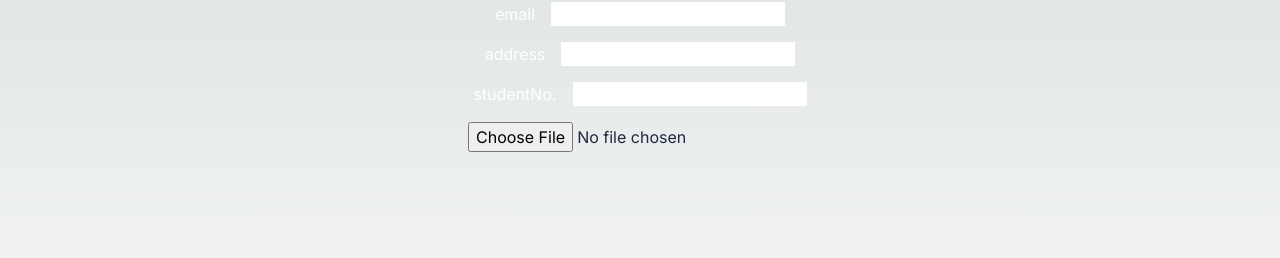
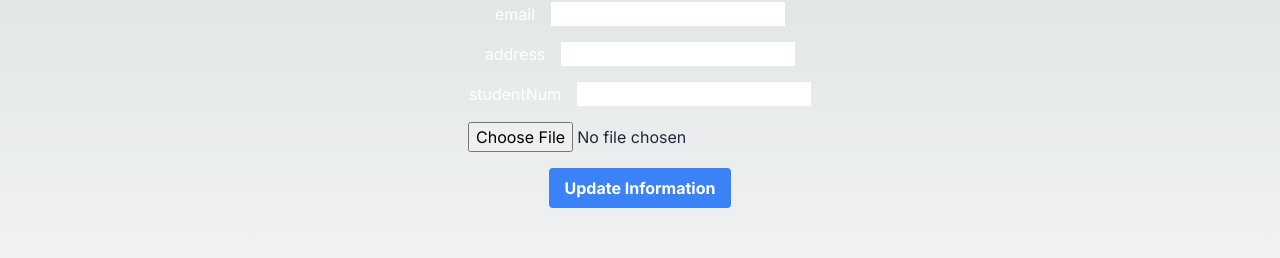
Before and after one commit to youername/class-nextjs-1, a Next.js app: page /userInfo in a window 1280 px wide. Shown: the part 254-512 px from the top of the page. Built offline with nearby package versions, Linux system fonts and the light colour scheme; no server answers.

Commit message:
feat: 유저인포 업데이트

```diff
--- a/app/userInfo/page.tsx
+++ b/app/userInfo/page.tsx
@@ -1,47 +1,99 @@
 "use client";
 import { UserContext } from "@/utils/userContext";
+import axios from "axios";
 import React, { ChangeEvent, useContext, useState } from "react";
 import Resizer from "react-image-file-resizer";
 
 interface Props {}
 
 const UserInfo: React.FC<Props> = ({}) => {
-  const [resizedImage, setResizedImage] = useState<any>("");
-
+  const [resizedImage, setResizedImage] = useState<string>("");
   const ctx = useContext(UserContext);
   const [inputData, setInputData] = useState<inputType[]>(fields);
-
   const [title, setTitle] = useState<string>(ctx?.title || "");
 
   const resizeFile = (file: File) =>
-    new Promise((resolve) => {
+    new Promise<string>((resolve) => {
       Resizer.imageFileResizer(
         file,
-        300, // 너비
-        300, // 높이
-        "JPEG", // 포맷
-        100, // 품질
-        90, // 회전
+        300,
+        300,
+        "JPEG",
+        100,
+        90,
         (uri) => {
-          resolve(uri);
+          resolve(uri as string);
         },
-        "base64" // 출력 타입
+        "base64"
       );
     });
-  const handleFileChange = async (event: any) => {
-    const file = event.target.files[0];
-    try {
-      const image = await resizeFile(file);
-      setResizedImage(image);
-    } catch (err) {
-      console.log(err);
+
+  const handleFileChange = async (event: ChangeEvent<HTMLInputElement>) => {
+    const file = event.target.files?.[0];
+    if (file) {
+      try {
+        const image = await resizeFile(file);
+        setResizedImage(image);
+      } catch (err) {
+        console.log(err);
+      }
     }
   };
 
-  console.log("resizedImage", resizedImage);
+  const handleInputChange = (index: number, value: string) => {
+    setInputData((prevData) =>
+      prevData.map((item, idx) => (idx === index ? { ...item, value } : item))
+    );
+  };
+
+  const handleSubmit = async () => {
+    const formData = inputData.reduce((acc, item) => {
+      acc[item.name] = item.value;
+      return acc;
+    }, {} as Record<string, string>);
+
+    formData.photoBase64 = resizedImage;
+
+    try {
+      const token = localStorage.getItem("qid");
+      const response = await axios.patch(
+        "http://localhost:8000/userUpdate",
+        formData,
+        {
+          headers: {
+            "Content-Type": "application/json",
+            Authorization: `Bearer ${token}`,
+          },
+        }
+      );
+
+      if (!response.data) {
+        throw new Error("Failed to update user info");
+      }
+
+      const result = await response.data;
+      console.log("Update successful:", result);
+      // 성공 메시지를 사용자에게 표시하거나 다른 작업 수행
+    } catch (error) {
+      if (axios.isAxiosError(error)) {
+        console.error("Axios error details:", {
+          message: error.message,
+          response: error.response?.data,
+          status: error.response?.status,
+          headers: error.response?.headers,
+        });
+
+        // 구체적인 에러 메시지를 사용자에게 표시
+        alert(`Error: ${error.response?.data?.message || error.message}`);
+      } else {
+        console.error("Unexpected error:", error);
+        alert("An unexpected error occurred. Please try again.");
+      }
+    }
+  };
 
   return (
-    <div className="flex flex-col w-full min-h-[calc(100vh-220px)] ">
+    <div className="flex flex-col w-full min-h-[calc(100vh-220px)]">
       <div className="text-center text-[2rem] font-extrabold mt-12">
         Information
       </div>
@@ -55,10 +107,7 @@ const UserInfo: React.FC<Props> = ({}) => {
               <input
                 type={input.type}
                 value={input.value}
-                onChange={(e) => {
-                  //home work 배열객체 값 변경
-                  e.currentTarget.value;
-                }}
+                onChange={(e) => handleInputChange(index, e.target.value)}
               />
             </div>
           </div>
@@ -75,6 +124,12 @@ const UserInfo: React.FC<Props> = ({}) => {
             </picture>
           </div>
         )}
+        <button
+          onClick={handleSubmit}
+          className="bg-blue-500 hover:bg-blue-700 text-white font-bold py-2 px-4 rounded"
+        >
+          Update Information
+        </button>
       </div>
     </div>
   );
@@ -92,5 +147,5 @@ const fields: inputType[] = [
   { name: "name", type: "text", value: "" },
   { name: "email", type: "email", value: "" },
   { name: "address", type: "text", value: "" },
-  { name: "studentNo.", type: "number", value: "" },
+  { name: "studentNum", type: "number", value: "" },
 ];
```
